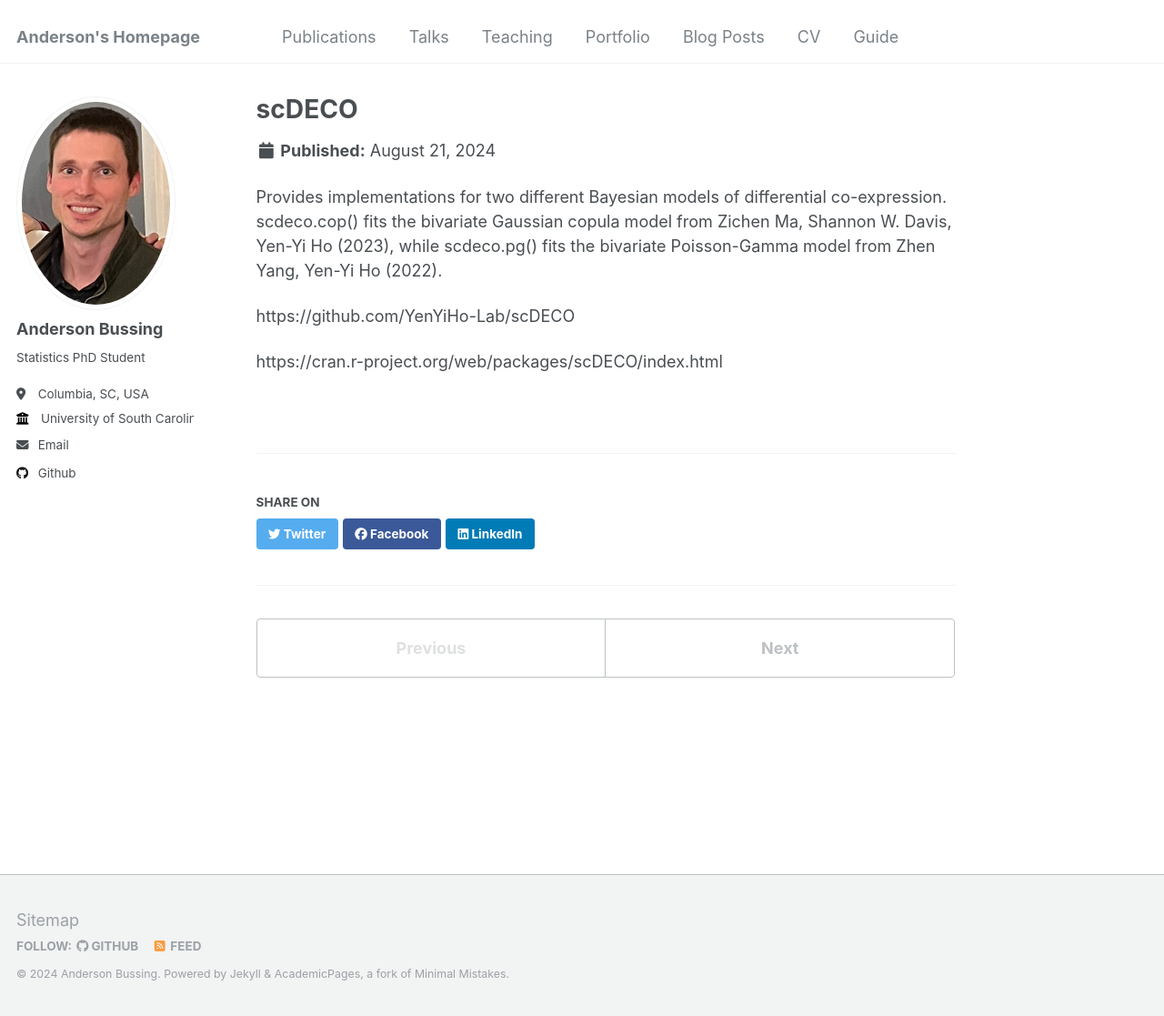
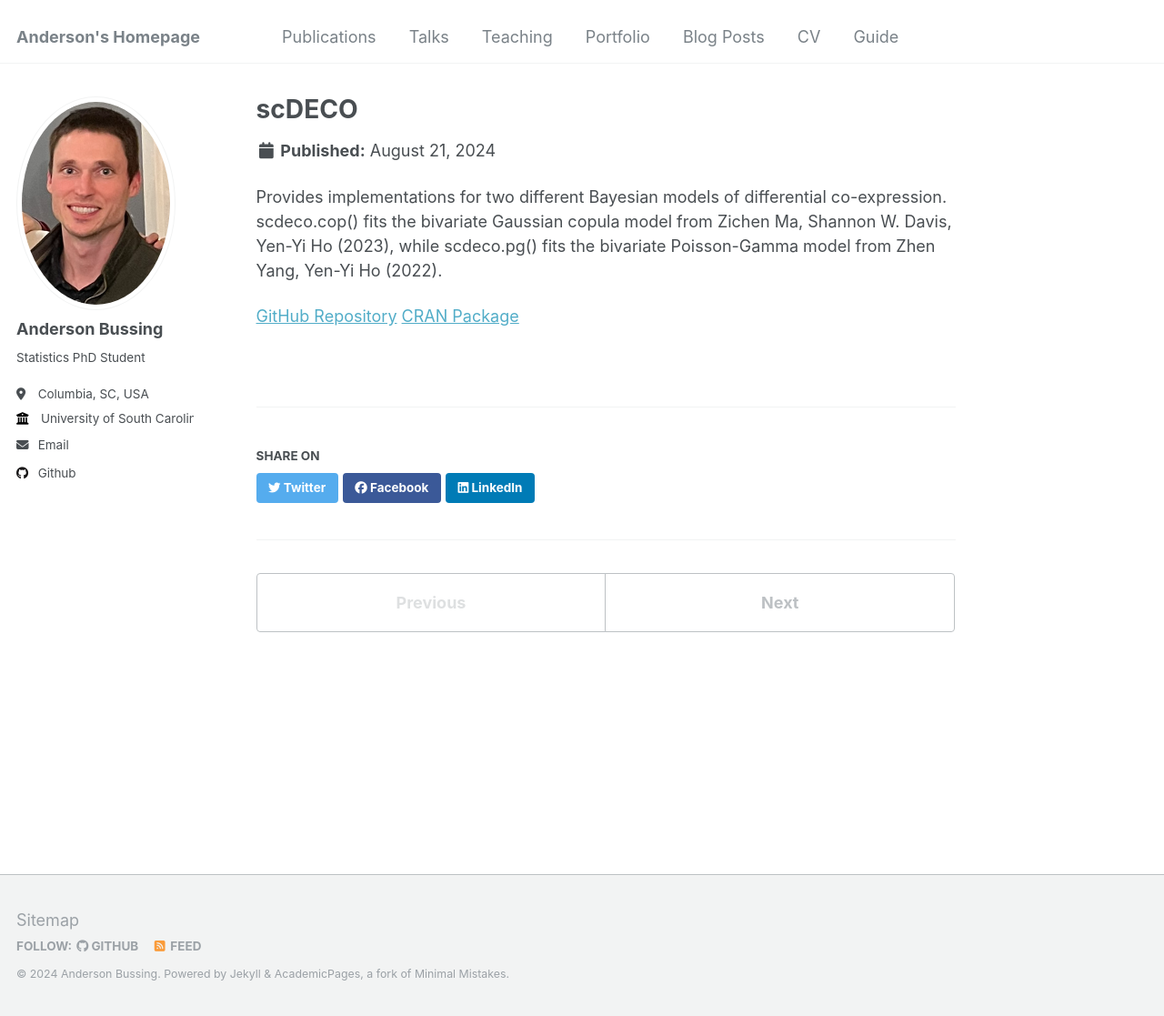
Before and after one commit to abussing/abussing.github.io, a Jekyll site: the page built from _portfolio/portfolio-1.md, in a window 1280 px wide and 1117 px high. Shown: the whole window at 91% size. Built offline with Jekyll 4.4.1, drawn with Linux system fonts in a browser that asks for light colours.

Commit message:
Update portfolio-1.md

```diff
--- a/_portfolio/portfolio-1.md
+++ b/_portfolio/portfolio-1.md
@@ -6,6 +6,5 @@ collection: portfolio
 
 Provides implementations for two different Bayesian models of differential co-expression. scdeco.cop() fits the bivariate Gaussian copula model from Zichen Ma, Shannon W. Davis, Yen-Yi Ho (2023), while scdeco.pg() fits the bivariate Poisson-Gamma model from Zhen Yang, Yen-Yi Ho (2022).
 
-https://github.com/YenYiHo-Lab/scDECO
-
-https://cran.r-project.org/web/packages/scDECO/index.html
+[GitHub Repository](https://github.com/YenYiHo-Lab/scDECO)
+[CRAN Package](https://cran.r-project.org/web/packages/scDECO/index.html)
```
